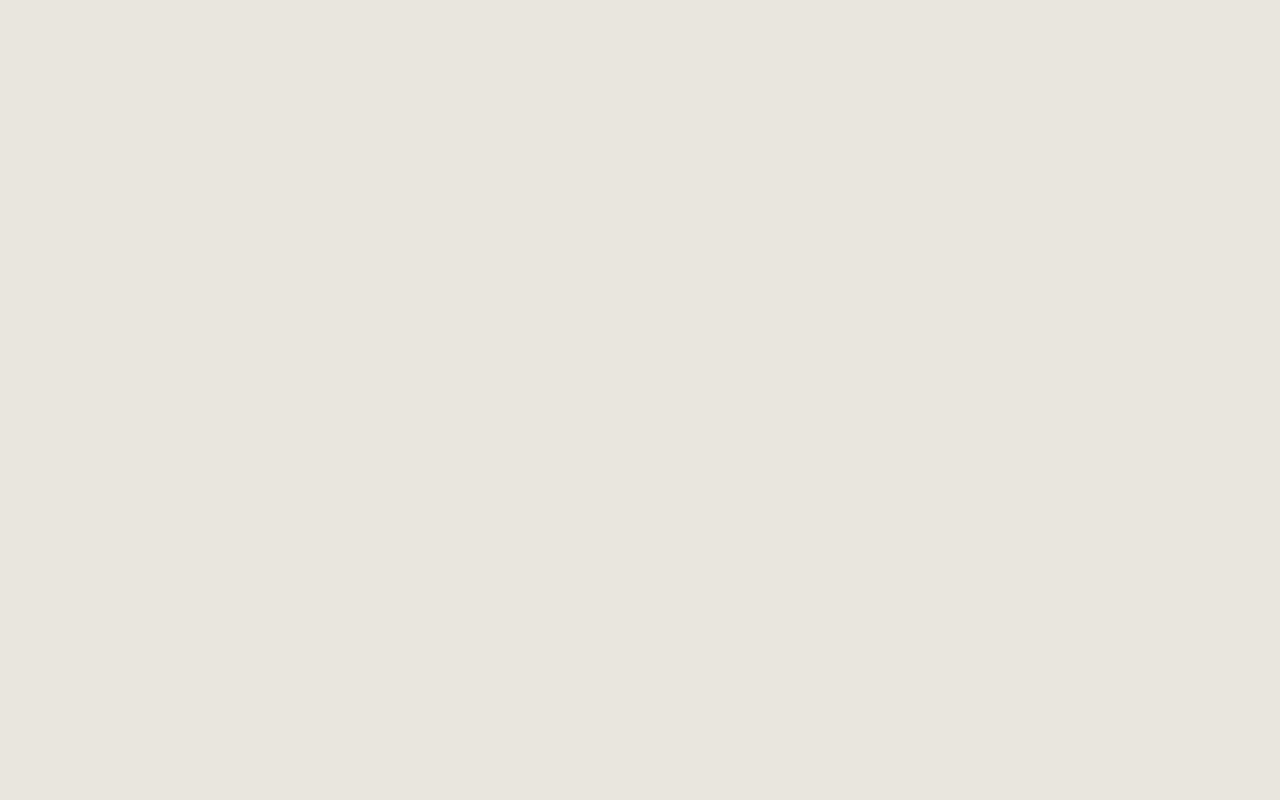
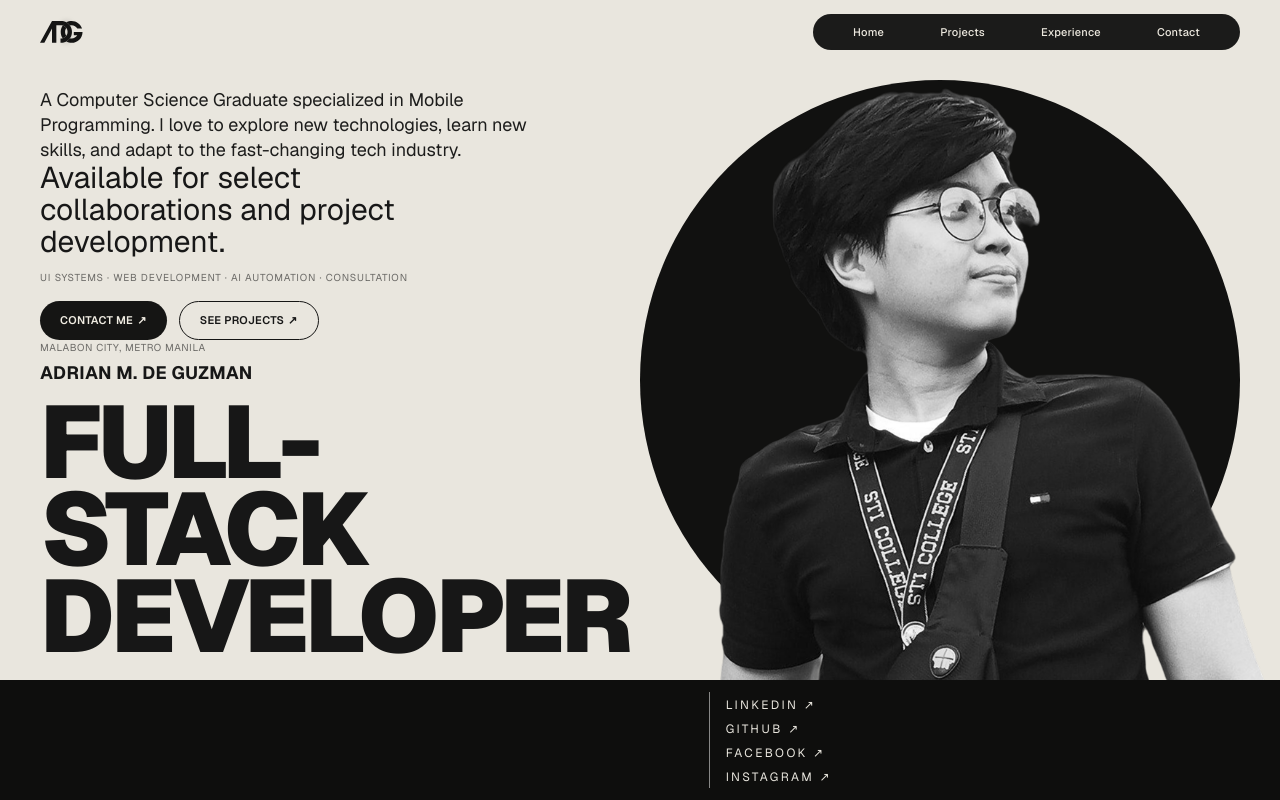
Before and after one commit to SenpaiAdri/portfolio-v3, a Next.js app: page / in a window 1280 px wide. Built offline with nearby package versions, Linux system fonts and the light colour scheme.

Commit message:
feat: update layout and add navigation components.

```diff
--- a/app/globals.css
+++ b/app/globals.css
@@ -1,8 +1,9 @@
 @import "tailwindcss";
 
 :root {
-  --background: #E9E6DE;
+  --background: #e9e6de;
   --foreground: #171717;
+  color-scheme: light;
 }
 
 @theme inline {
@@ -12,13 +13,6 @@
   --font-mono: var(--font-geist-mono);
 }
 
-@media (prefers-color-scheme: dark) {
-  :root {
-    --background: #0a0a0a;
-    --foreground: #ededed;
-  }
-}
-
 body {
   background: var(--background);
   color: var(--foreground);
--- a/app/layout.tsx
+++ b/app/layout.tsx
@@ -13,8 +13,9 @@ const geistMono = Geist_Mono({
 });
 
 export const metadata: Metadata = {
-  title: "Create Next App",
-  description: "Generated by create next app",
+  title: "Adrian M. De Guzman — Full-Stack Developer",
+  description:
+    "Computer Science graduate specialized in mobile programming. Available for select collaborations and project development.",
 };
 
 export default function RootLayout({ children }: LayoutProps<"/">) {
--- a/app/page.tsx
+++ b/app/page.tsx
@@ -1,3 +1,16 @@
+import { HeroSection } from "@/components/hero/hero-section";
+import { NavBar } from "@/components/navbar";
+import { SocialBar } from "@/components/hero/bottom-links";
+
+
 export default function Home() {
-  return <></>;
+  return (
+    <main className="flex min-h-[100dvh] flex-col bg-background text-foreground overflow-x-clip lg:h-[100dvh] lg:min-h-0 lg:overflow-hidden">
+      <NavBar />
+      <HeroSection />
+      <SocialBar />
+
+      {/* Add new sections here, e.g. <ProjectsSection /> <ExperienceSection /> <ContactSection /> */}
+    </main>
+  );
 }
--- /dev/null
+++ b/components/hero/bottom-links.tsx
@@ -0,0 +1,20 @@
+import { socials } from "@/data/site";
+
+export function SocialBar() {
+  return (
+    <div className="z-10 flex h-[12dvh] lg:h-[15dvh] items-center justify-end bg-[#0e0e0d] text-[#e9e6de] pr-6 sm:pr-8 md:pr-[12vw] lg:pr-[35vw] py-4">
+      <ul className="border-l border-white/50 pl-4">
+        {socials.map((s) => (
+          <li key={s}>
+            <a
+              href="#"
+              className="text-[10px] tracking-[0.15rem] uppercase hover:underline underline-offset-4 focus-visible:outline-2 focus-visible:outline-offset-4 focus-visible:outline-[#e9e6de] md:text-xs"
+            >
+              {s} <span aria-hidden>↗</span>
+            </a>
+          </li>
+        ))}
+      </ul>
+    </div>
+  );
+}
--- /dev/null
+++ b/components/hero/hero-section.tsx
@@ -0,0 +1,78 @@
+import Image from "next/image";
+import { Button } from "@/components/ui/button";
+
+export function HeroSection() {
+  return (
+    <section
+      aria-labelledby="hero-title"
+      className="grid flex-1 grid-cols-1 overflow-clip px-5 pt-5 sm:px-8 md:px-10 md:pt-6 lg:min-h-0 lg:grid-cols-[1fr_0.9fr] lg:px-10 lg:pt-4"
+    >
+      {/* Left column — flat on mobile/tablet (contents), real flex + justify-between on desktop */}
+      <div className="contents lg:col-start-1 lg:flex lg:min-h-0 lg:flex-col lg:justify-between lg:py-2">
+        {/* Bio — desktop only */}
+        <p className="hidden max-w-125 text-[13px] leading-snug text-[#1d1d1c] lg:order-1 lg:block lg:text-lg">
+          A Computer Science Graduate specialized in Mobile Programming. I love
+          to explore new technologies, learn new skills, and adapt to the
+          fast-changing tech industry.
+        </p>
+
+        {/* Title block — first on mobile/tablet, last on desktop.
+            vw sizing keeps both lines edge-to-edge on phone + tablet. */}
+        <div className="order-1 flex flex-col lg:order-3 lg:pb-6">
+          <h1
+            id="hero-title"
+            className="order-1 whitespace-nowrap font-black uppercase leading-[0.85] tracking-[-0.04em] text-[15vw] lg:text-[6.5vw] xl:text-[8vw] lg:order-2 lg:mt-2 lg:whitespace-normal"
+          >
+            Full-stack
+            <br />
+            Developer
+          </h1>
+          <div className="order-2 mt-2 flex flex-row items-baseline justify-between gap-4 md:mt-3 lg:order-1 lg:mb-1 lg:mt-0 lg:flex-col lg:items-start lg:gap-1">
+            <p className="order-1 text-[11px] font-bold uppercase tracking-[0.02em] md:text-[12px] lg:order-2 lg:text-[18px]">
+              Adrian M. De Guzman
+            </p>
+            <p className="order-2 shrink-0 text-[8px] uppercase tracking-[0.06em] text-foreground/60 md:text-[10px] lg:order-1">
+              Malabon City, Metro Manila
+            </p>
+          </div>
+        </div>
+
+        {/* CTA block — middle in all layouts */}
+        <div className="order-2 mt-5 md:mt-7 lg:order-2 lg:mt-0">
+          <p className="max-w-60 md:max-w-sm text-xl leading-6 md:leading-8 md:text-3xl lg:text-3xl">
+            Available for select collaborations and project development.
+          </p>
+          <p className="mt-2 text-[9px] uppercase tracking-[0.08em] text-foreground/60 md:mt-3 md:text-[10px]">
+            UI Systems · Web Development · AI Automation · Consultation
+          </p>
+          <div className="mt-3 flex flex-wrap gap-3 md:mt-4">
+            <Button href="#" variant="solid">
+              CONTACT ME <span aria-hidden>↗</span>
+            </Button>
+            <Button href="#" variant="outline">
+              SEE PROJECTS <span aria-hidden>↗</span>
+            </Button>
+          </div>
+        </div>
+      </div>
+
+      {/* Portrait — last on mobile/tablet, right column on desktop */}
+      <div className="order-3 mt-6 flex items-end justify-center md:mt-8 lg:col-start-2 lg:mt-0 lg:min-h-0 lg:justify-start">
+        <div className="relative aspect-square w-[94vw] md:w-[80vw] lg:h-full lg:max-h-full lg:w-full">
+          <div
+            aria-hidden
+            className="absolute aspect-square inset-0 rounded-full bg-[#111110]"
+          />
+          <Image
+            src="/hero.png"
+            alt="Portrait of Adrian M. De Guzman"
+            fill
+            priority
+            sizes="(max-width: 768px) 94vw, (max-width: 1024px) 80vw, 560px"
+            className="scale-[1.15] object-contain object-bottom"
+          />
+        </div>
+      </div>
+    </section>
+  );
+}
--- /dev/null
+++ b/components/navbar.tsx
@@ -0,0 +1,44 @@
+import Image from "next/image";
+import { navLinks } from "@/data/site";
+
+export function NavBar() {
+  return (
+    <header className="flex h-[7dvh] shrink-0 items-center justify-between px-5 sm:px-8 md:px-10 lg:h-[8dvh] lg:px-10">
+      <a
+        href="#"
+        aria-label="ADG home"
+        className="shrink-0 focus-visible:outline-2 focus-visible:outline-offset-4 focus-visible:outline-current"
+      >
+        <Image
+          src="/logo-nav.svg"
+          alt="ADG monogram"
+          width={48}
+          height={36}
+          priority
+          className="h-7 sm:h-8 w-auto"
+        />
+      </a>
+      <nav
+        aria-label="Primary"
+        className="hidden bg-[#1b1b1a] text-[#ede9df] rounded-full pl-5 pr-5 sm:pl-10 sm:pr-10 py-2.5 items-center gap-5 sm:gap-14 lg:flex"
+      >
+        {navLinks.map((link) => (
+          <a
+            key={link}
+            href="#"
+            className="text-[10px] sm:text-[11px] font-medium tracking-wide hover:opacity-60 transition-opacity rounded-full focus-visible:outline-2 focus-visible:outline-offset-4 focus-visible:outline-[#ede9df]"
+          >
+            {link}
+          </a>
+        ))}
+      </nav>
+      <button
+        type="button"
+        aria-label="Open menu"
+        className="rounded-sm p-2 text-2xl leading-none lg:hidden"
+      >
+        <span aria-hidden>☰</span>
+      </button>
+    </header>
+  );
+}
--- /dev/null
+++ b/components/ui/button.tsx
@@ -0,0 +1,25 @@
+import type { AnchorHTMLAttributes } from "react";
+
+type PillLinkProps = AnchorHTMLAttributes<HTMLAnchorElement> & {
+  variant?: "solid" | "outline";
+};
+
+export function Button({
+  variant = "solid",
+  className = "",
+  children,
+  ...props
+}: PillLinkProps) {
+  const base =
+    "inline-flex items-center gap-1 rounded-full px-5 py-2.5 text-[11px] font-semibold tracking-wide transition-colors focus-visible:outline-2 focus-visible:outline-offset-4 focus-visible:outline-current";
+  const styles =
+    variant === "solid"
+      ? "bg-[#151514] text-[#f0ece2] hover:bg-black"
+      : "border border-[#151514] hover:bg-[#151514] hover:text-[#f0ece2]";
+
+  return (
+    <a className={`${base} ${styles} ${className}`} {...props}>
+      {children}
+    </a>
+  );
+}
--- /dev/null
+++ b/data/site.ts
@@ -0,0 +1,3 @@
+export const navLinks = ["Home", "Projects", "Experience", "Contact"];
+
+export const socials = ["LinkedIn", "GitHub", "Facebook", "Instagram"];
```
Also changed, not shown: public/hero.png.
